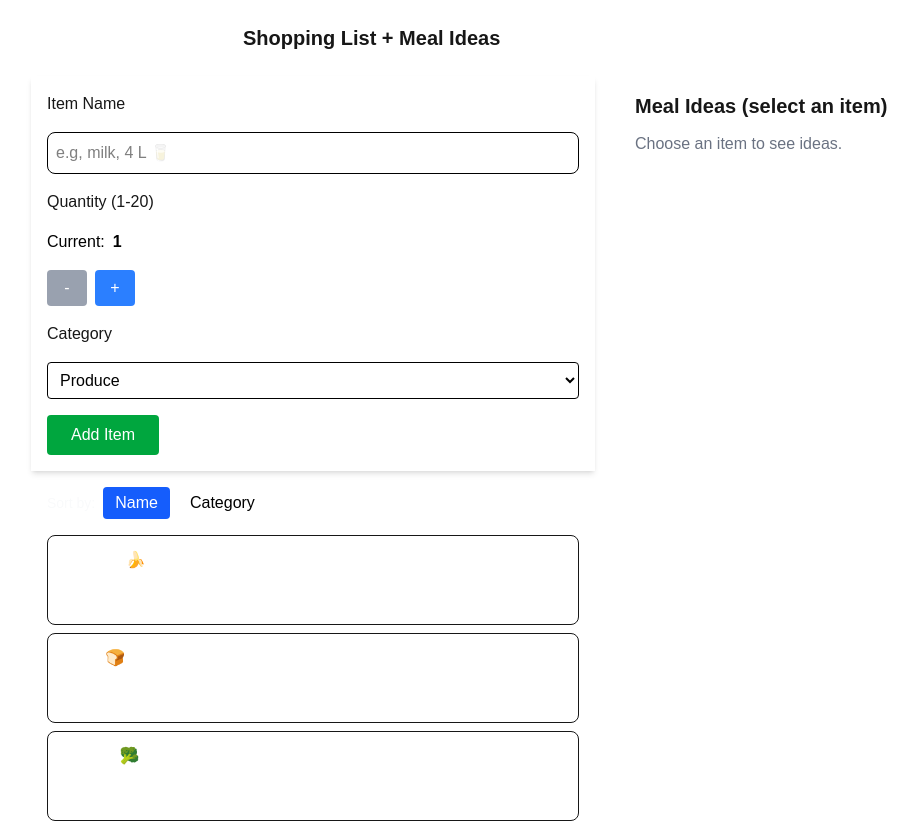
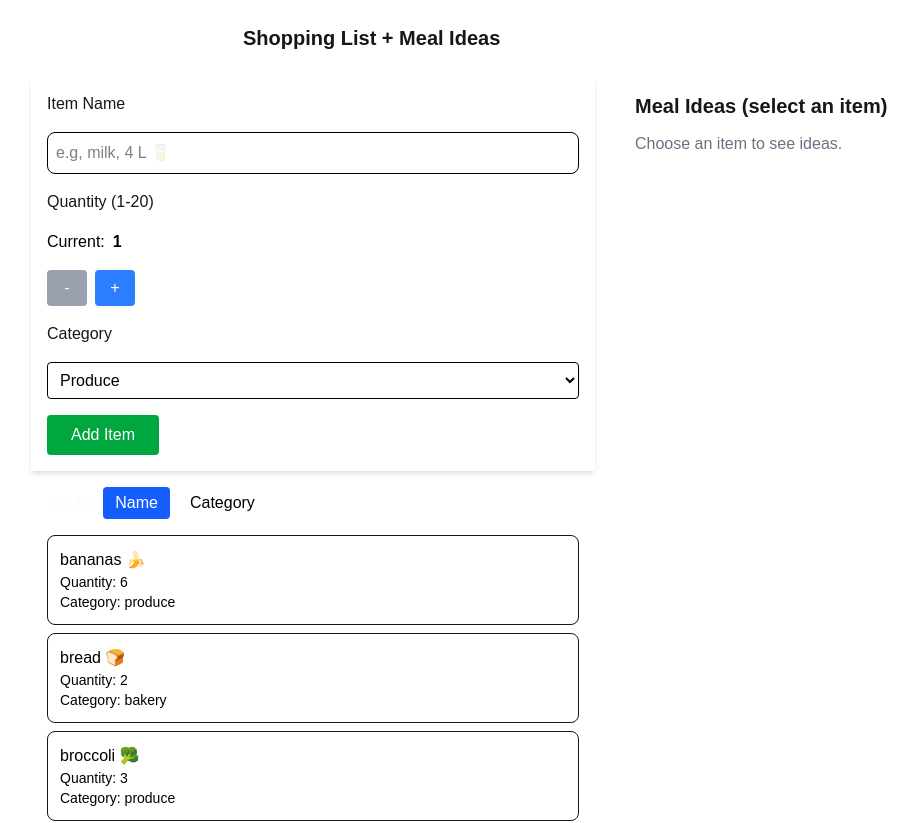
Before and after one commit to Christopher-Hanovich/cprg306-assignments, a Next.js app: page /week-8 in a window 1280 px wide. Shown: the top 823 px of the page, without its empty margins (33-951 px from the left). Built offline with nearby package versions, Linux system fonts and the light colour scheme.

Commit message:
Update item.js
changed text to black for high contrast

```diff
--- a/app/week-8/item.js
+++ b/app/week-8/item.js
@@ -8,9 +8,9 @@ export default function Item({ item, onSelect }) {
       className="cursor-pointer p-3 border rounded-lg hover:bg-blue-50 transition"
     >
       <div className="flex flex-col">
-        <span className="text-white ">{name}</span>
-        <span className="text-sm text-white">Quantity: {quantity}</span>
-        <span className="text-sm text-white">Category: {category}</span>
+        <span className="text-black ">{name}</span>
+        <span className="text-sm text-black">Quantity: {quantity}</span>
+        <span className="text-sm text-black">Category: {category}</span>
       </div>
     </li>
   );
```
